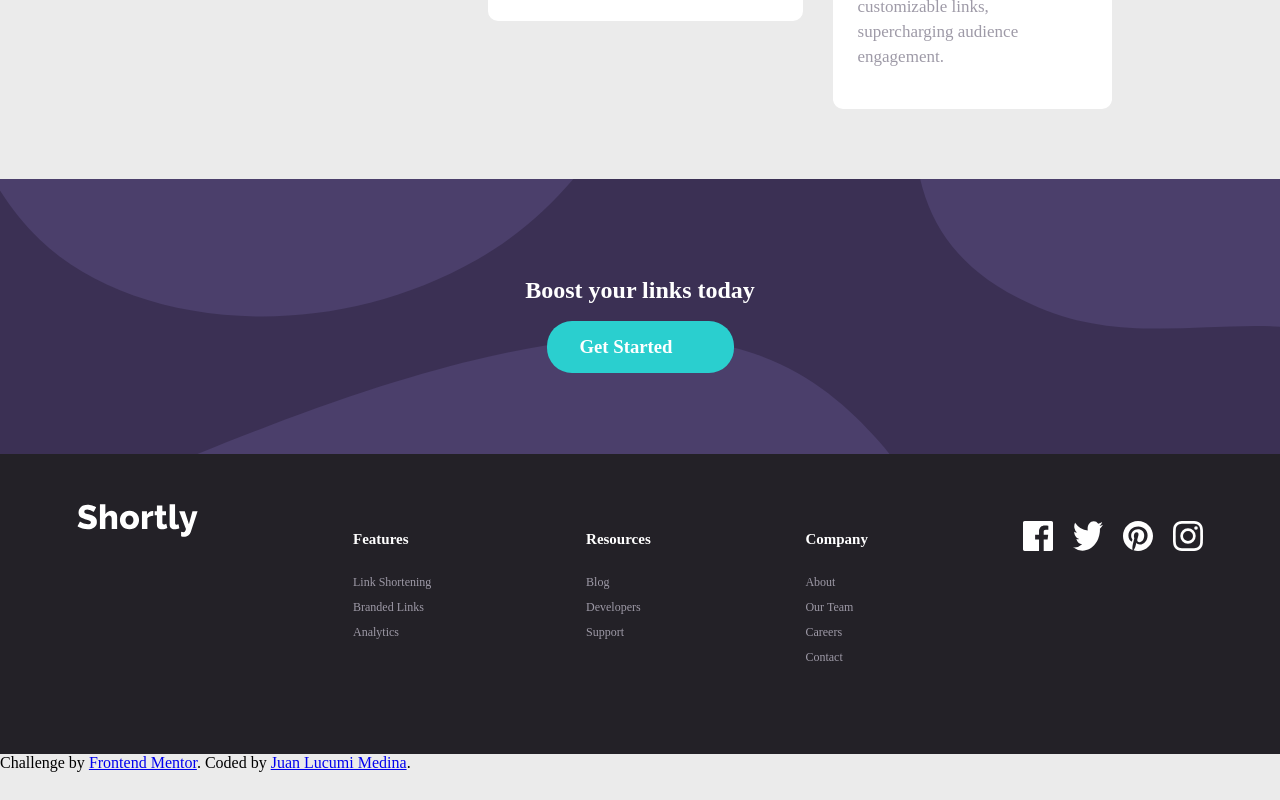
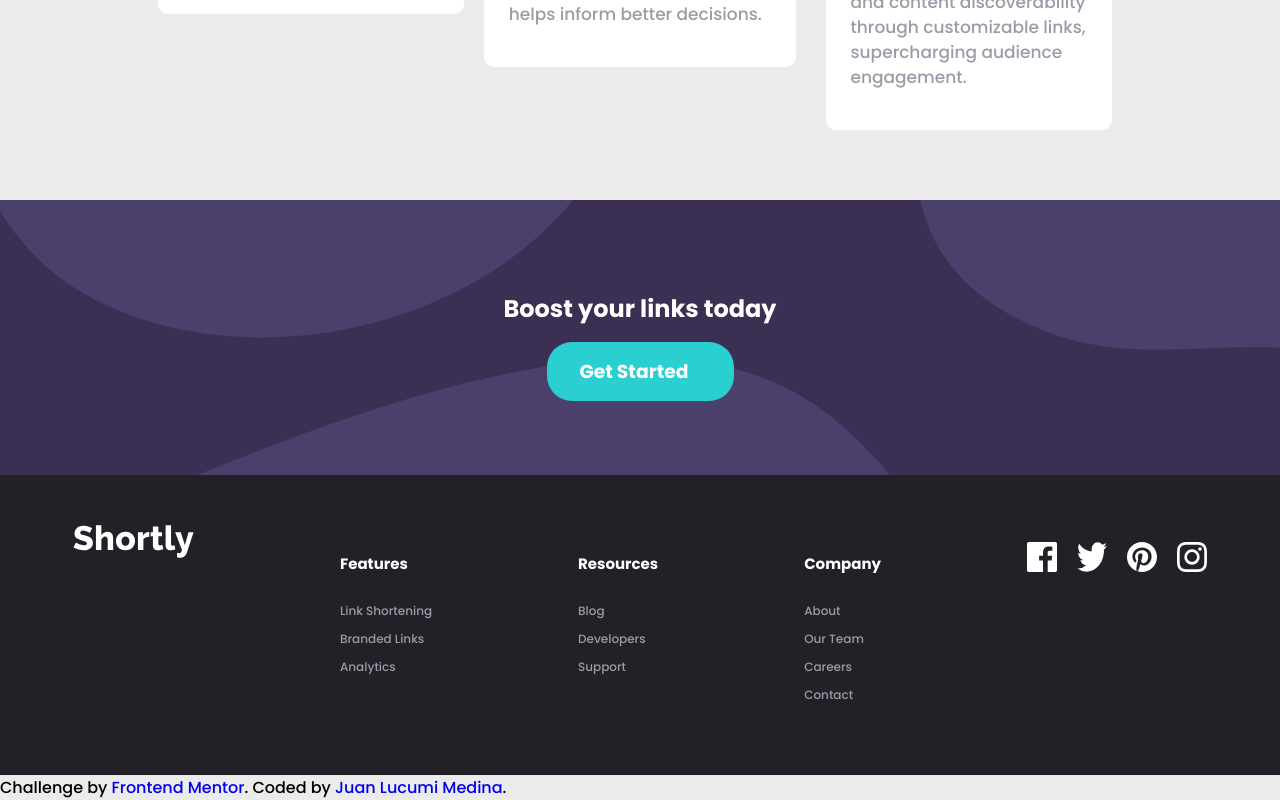
Before and after one commit to JuanPDev11/Url-shortening, a React (Create React App) app: page / in a window 1280 px wide. Shown: the part 1678-2478 px from the top of the page. Before the commit the page ends 2450 px from the top, so only its background shows below. Built offline with nearby package versions, Linux system fonts and the light colour scheme.

Commit message:
add fonts and body normalize

```diff
--- a/src/Styles/_mixins.scss
+++ b/src/Styles/_mixins.scss
@@ -1,3 +1,20 @@
+body{
+    margin: 0;
+    padding: 0;
+    box-sizing: border-box;
+    font-family: 'Poppins', sans-serif;
+    min-width: 300px;
+}
+a{
+    text-decoration: none;
+}
+li{
+    list-style: none;
+}
+body{
+
+}
+
 /* Fonts */
 @import url('https://fonts.googleapis.com/css2?family=Poppins:wght@500;700&display=swap');
 
```
Also changed, not shown: 7 other files (tests, documents, lock files or other folders).
